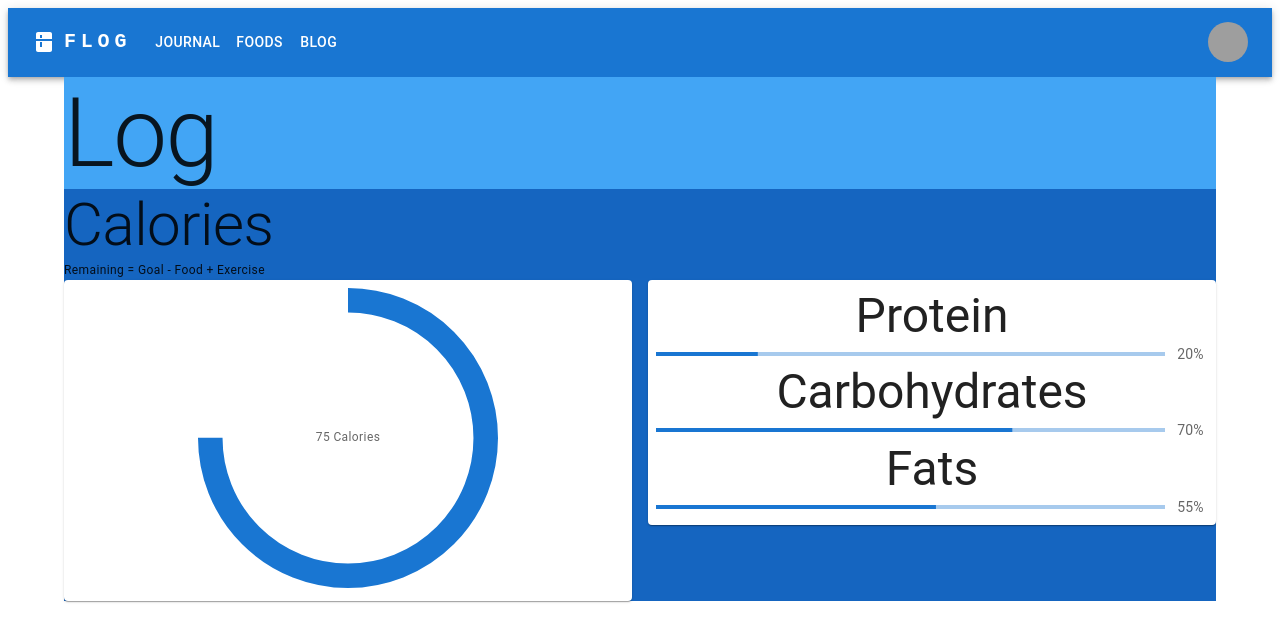
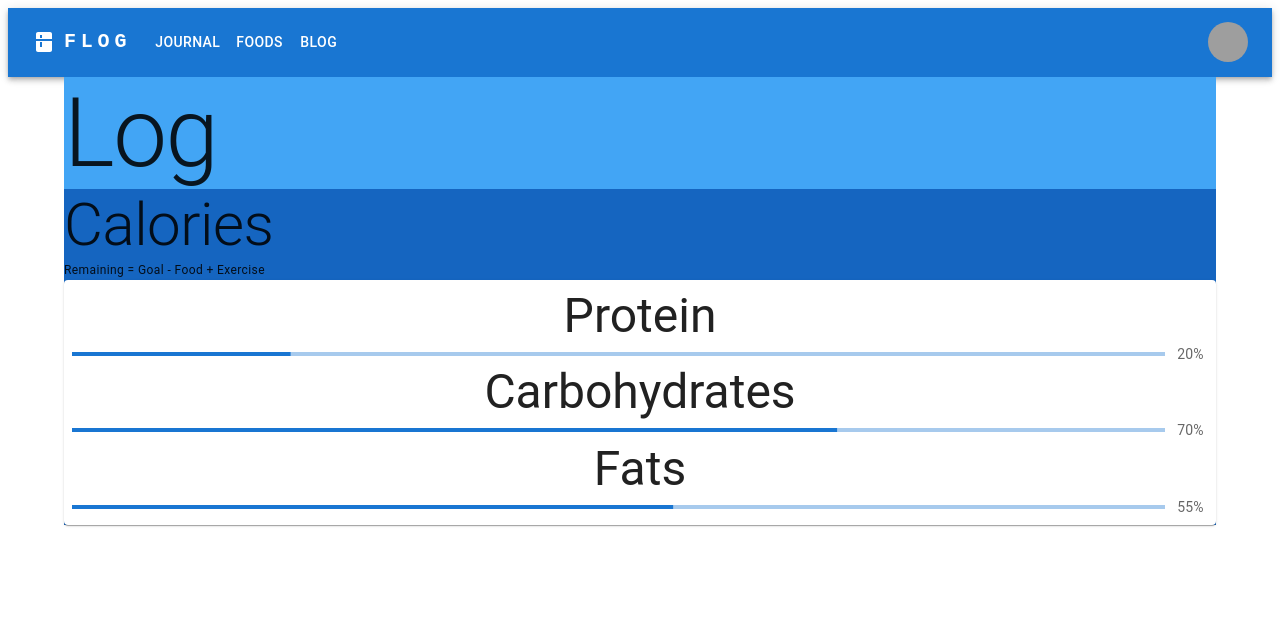
Before and after one commit to sumawav/food-logger, a React (Create React App) app in the folder client/: page /log in a window 1280 px wide. Shown: the top 642 px of the page. Built offline with nearby package versions, Linux system fonts and the light colour scheme; grey boxes are pictures that could not be loaded.

Commit message:
adds basic food log

```diff
--- a/client/src/components/layout/FoodLog.js
+++ b/client/src/components/layout/FoodLog.js
@@ -36,41 +36,21 @@ const FoodLog = () => (
             <Typography variant="caption" component="div" color="text.primary">
                 Remaining = Goal - Food + Exercise
             </Typography>
-            <Grid container spacing={2}>
-                <Grid item xs={6}>
+
             <Item>
-                        <CircularProgressWithLabel size={300} value={75} />
-                    </Item>
-                </Grid>
-                <Grid item xs={6}>
-                    <Item>
-                        <Typography
-                            variant="h3"
-                            component="div"
-                            color="text.primary"
-                        >
+                <Typography variant="h3" component="div" color="text.primary">
                     Protein
                 </Typography>
                 <LinearProgressWithLabel value={20} />
-                        <Typography
-                            variant="h3"
-                            component="div"
-                            color="text.primary"
-                        >
+                <Typography variant="h3" component="div" color="text.primary">
                     Carbohydrates
                 </Typography>
                 <LinearProgressWithLabel value={70} />
-                        <Typography
-                            variant="h3"
-                            component="div"
-                            color="text.primary"
-                        >
+                <Typography variant="h3" component="div" color="text.primary">
                     Fats
                 </Typography>
                 <LinearProgressWithLabel value={55} />
             </Item>
-                </Grid>
-            </Grid>
         </Box>
     </Container>
 );
```
Lines whose indentation alone changed are shown as unchanged.
